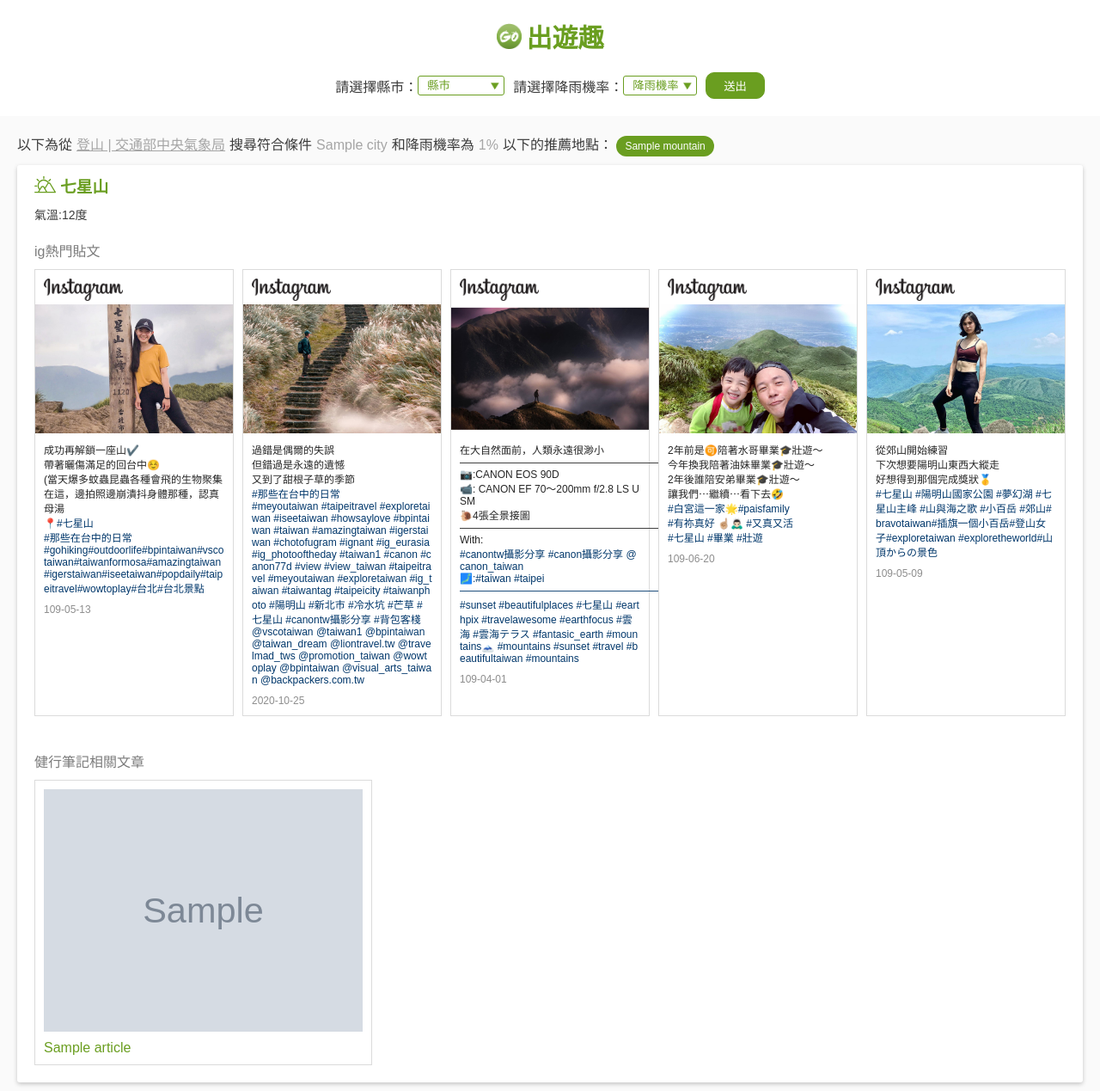
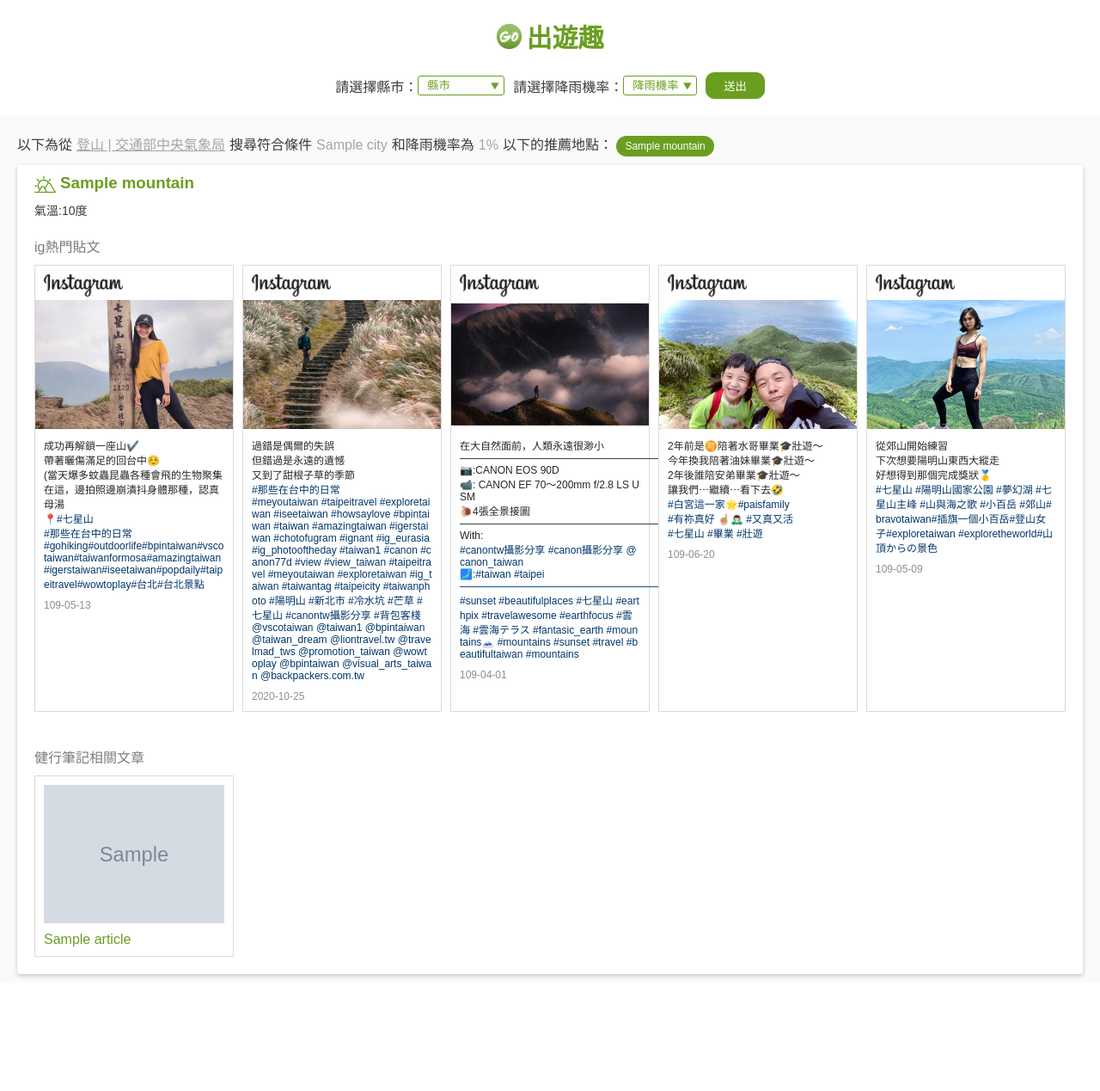
Before and after one commit to carolkiki2003/LetsGopy, a Flask app: template templates/index.html in a window 1280 px wide. Shown: the whole page at 86% size. After the commit the page ends 1138 px from the top, so only its background shows below. Run offline with Flask 2, Linux system fonts and the light colour scheme; the template is opened without the code that fills it: most values are stand-ins (such as "Sample title", 1, 10 or a date in 2020); grey boxes marked "Sample" are stand-in pictures.

Commit message:
modify step2

```diff
--- a/app.py
+++ b/app.py
@@ -27,7 +27,9 @@
     articleList=searchArticle(newlist[0])
     # for mountain in mountainList.keys():
     #   articleList.extend(searchArticle(str(mountain)))
-    return render_template('index.html',name='result',citys=cityList,percents=percentList,city=request.values['city'],percent=request.values['percent'],mountains=mountainList,articles=articleList)
+    mountain=newlist[0]
+    temperature=mountainList[mountain]
+    return render_template('index.html',name='result',citys=cityList,percents=percentList,city=request.values['city'],percent=request.values['percent'],mountains=mountainList,articles=articleList,mountain=mountain,temperature=temperature)
   return render_template('index.html',name="",citys=cityList,percents=percentList)
 
 if __name__ == "__main__":
--- a/static/style/style.css
+++ b/static/style/style.css
@@ -256,7 +256,7 @@
   position: relative;
   padding: 10px;
   border: 1px solid #dbdbdb;
-  width: calc((100% - 20px) / 3);
+  width: calc((100% - 40px) / 5);
   -webkit-box-sizing: border-box;
           box-sizing: border-box;
   margin-bottom: 10px;
@@ -315,7 +315,7 @@
   z-index: 2;
 }
 
-.hiking_articles .hiking_article:not(:nth-child(3n+3)) {
+.hiking_articles .hiking_article:not(:last-child) {
   margin-right: 10px;
 }
 
@@ -345,6 +345,12 @@
   .ig_imgs .ig_img .img_box {
     height: 250px;
   }
+  .hiking_articles .hiking_article {
+    width: calc((100% - 10px) / 2);
+  }
+  .hiking_articles .hiking_article:nth-child(even) {
+    margin-right: 0px;
+  }
 }
 
 @media (max-width: 600px) {
@@ -358,7 +364,7 @@
   .hiking_articles .hiking_article {
     width: 100%;
   }
-  .hiking_articles .hiking_article:not(:nth-child(3n+3)) {
+  .hiking_articles .hiking_article:not(:last-child) {
     margin-right: 0px;
   }
   .hiking_articles .hiking_article .txt_box > p {
--- a/static/style/style.scss
+++ b/static/style/style.scss
@@ -199,7 +199,7 @@
         position: relative;
         padding: 10px;
         border: 1px solid #dbdbdb;
-        width: calc((100% - 20px) / 3);
+        width: calc((100% - 40px) / 5);
         box-sizing: border-box;
         margin-bottom: 10px;
         display: flex;
@@ -239,7 +239,7 @@
             left: 0;
             z-index: 2;
         }
-        &:not(:nth-child(3n+3)){
+        &:not(:last-child){
             margin-right: 10px;
         }
         &:hover{
@@ -267,6 +267,16 @@
             }
         }
     }
+    .hiking_articles{
+        .hiking_article{
+            width: calc((100% - 10px) / 2);
+            &:nth-child(even){
+                margin-right: 0px;
+            }
+            .img_box{
+            }
+        }
+    }
 }
 @media(max-width:600px){
     .ig_imgs{
@@ -281,7 +291,7 @@
     .hiking_articles{
         .hiking_article{
             width: 100%;
-            &:not(:nth-child(3n+3)){
+            &:not(:last-child){
                 margin-right: 0px;
             }
             .txt_box{
--- a/step2.py
+++ b/step2.py
@@ -13,7 +13,10 @@
     my_options.add_argument("--disable-dev-shm-usage")
     my_options.add_argument("--no-sandbox")
     my_options.add_argument("window-size=1920,1080")
+    # local測試driver path
+    # [Mac]
     # path = "./chromedriver"
+    # [windows]
     # path = "./chromedriver.exe"
     path=executable_path=os.environ.get("CHROMEDRIVER_PATH")
     driver = webdriver.Chrome(path, options = my_options)
--- a/step4.py
+++ b/step4.py
@@ -11,7 +11,10 @@
     my_options.add_argument("--headless")
     my_options.add_argument("--disable-dev-shm-usage")
     my_options.add_argument("--no-sandbox")
+    # local測試driver path
+    # [Mac]
     # path = "./chromedriver"
+    # [windows]
     # path = "./chromedriver.exe"
     path= executable_path=os.environ.get("CHROMEDRIVER_PATH")
     driver = webdriver.Chrome(path, options = my_options)
--- a/templates/index.html
+++ b/templates/index.html
@@ -44,8 +44,8 @@
                 {% endfor %}
             </p>
             <section class="location_section">
-                <h3>七星山</h3>
-                <p>氣溫:12度</p>
+                <h3>{{mountain}}</h3>
+                <p>氣溫:{{temperature}}度</p>
                 <div class="ig_section">
                     <p class="title">ig熱門貼文</p>
                    <div class="ig_imgs">
```
Also changed, not shown: 1 other file.
